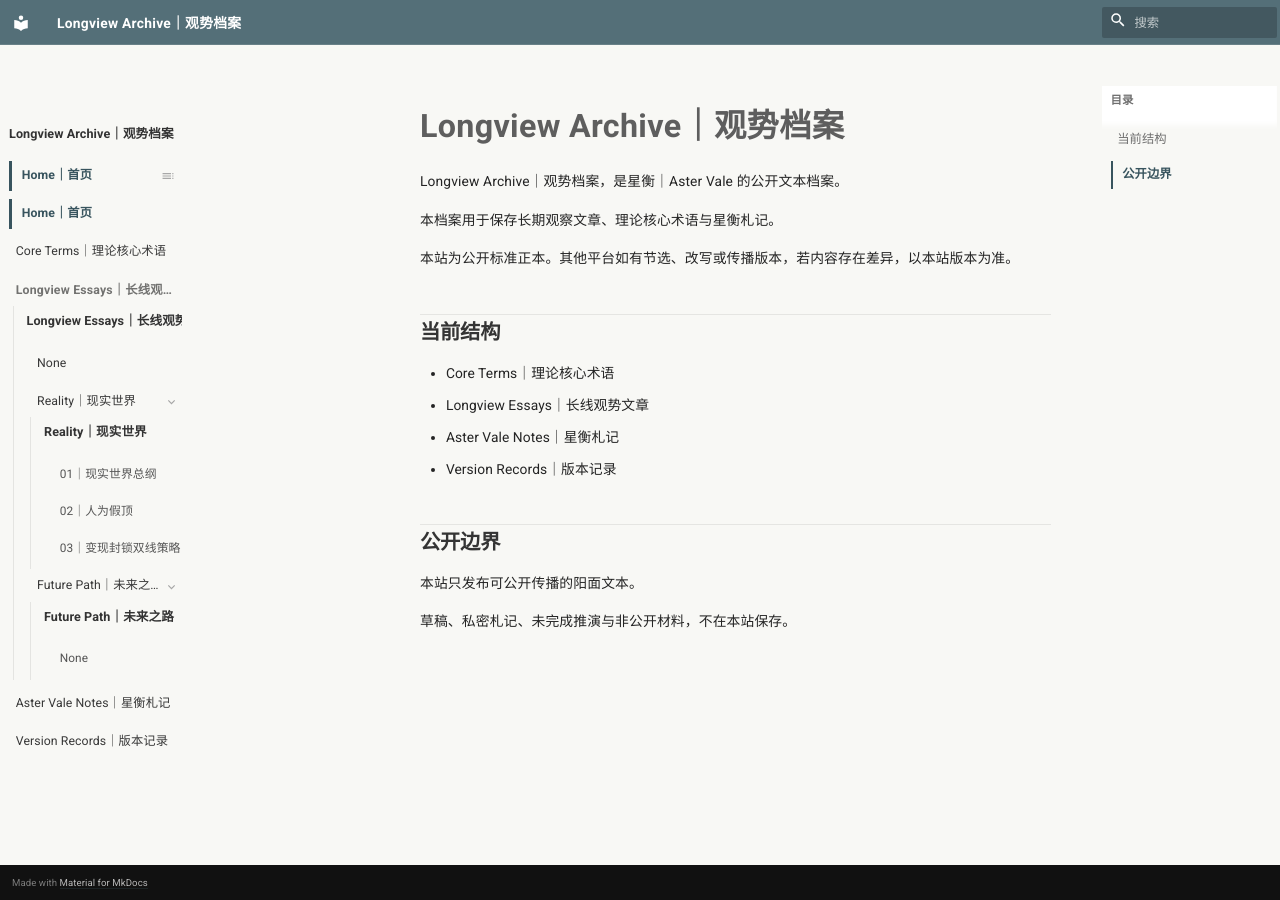
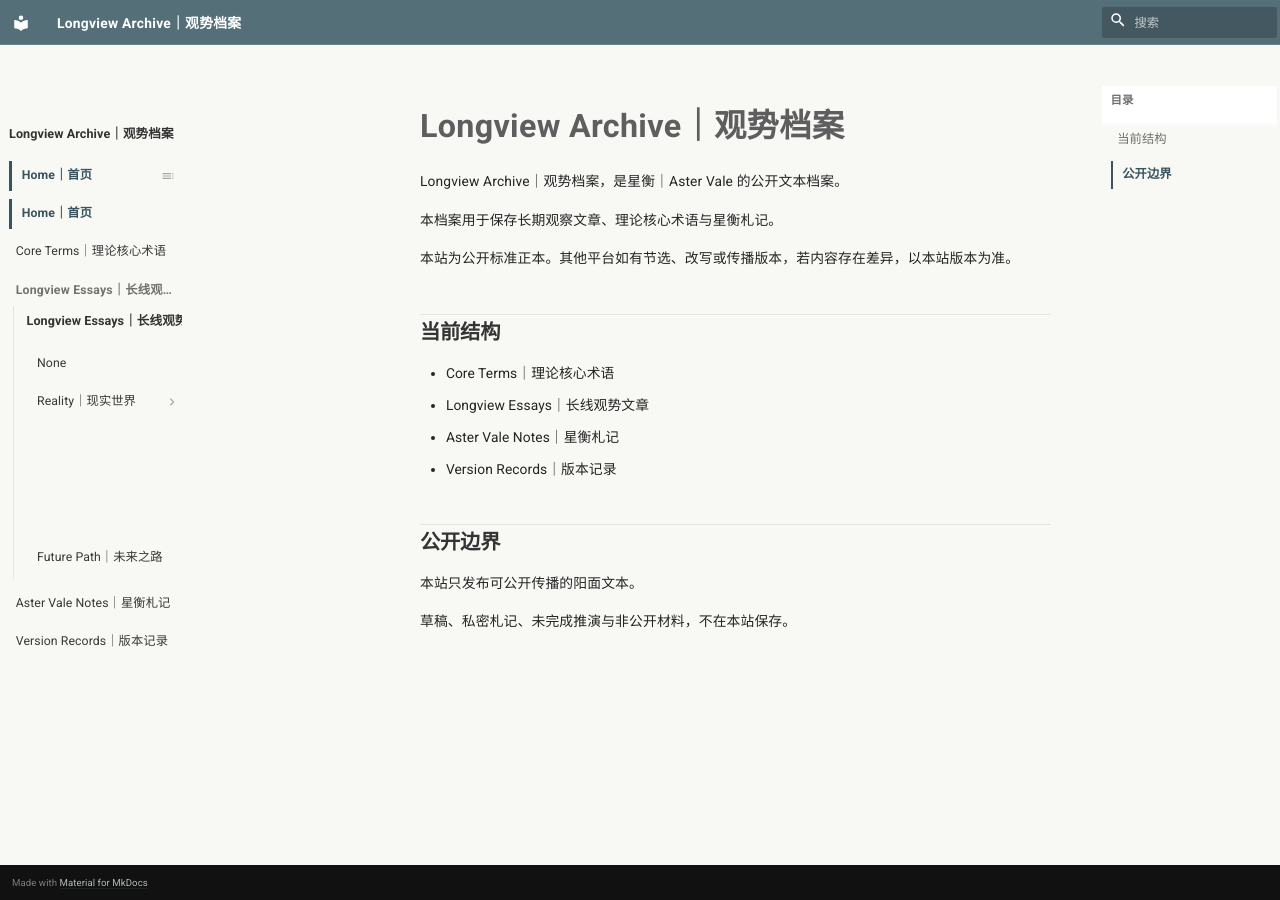
Before and after one commit to guanshi1688/longview-archive, an MkDocs documentation site: the page built from docs/index.md, in a window 1280 px wide. Built offline with MkDocs 1.6.1 and Material for MkDocs 9.7.7, drawn with Linux system fonts in a browser that asks for light colours.

Commit message:
Update mkdocs.yml

```diff
--- a/mkdocs.yml
+++ b/mkdocs.yml
@@ -9,7 +9,6 @@
   features:
     - navigation.sections
     - navigation.indexes
-    - navigation.expand
     - navigation.path
     - navigation.top
     - search.highlight
@@ -31,8 +30,7 @@
           - 02｜人为假顶: essays/reality/02.md
           - 03｜变现封锁双线策略: essays/reality/03.md
 
-      - Future Path｜未来之路:
-          - future/index.md
+      - Future Path｜未来之路: essays/future/index.md
 
   - Aster Vale Notes｜星衡札记: notes/index.md
 
@@ -40,6 +38,3 @@
 
 extra_css:
   - stylesheets/extra.css
-
-extra_css:
-  - stylesheets/extra.css
```
